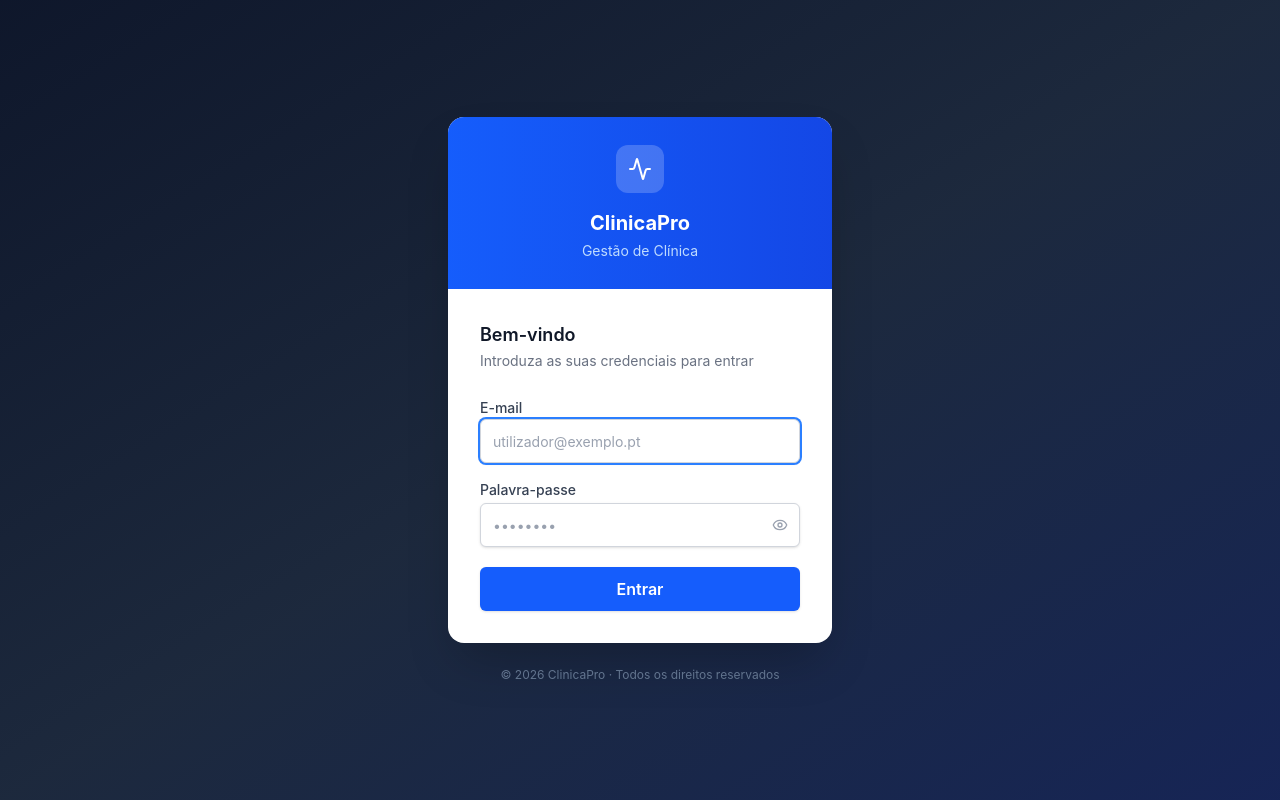
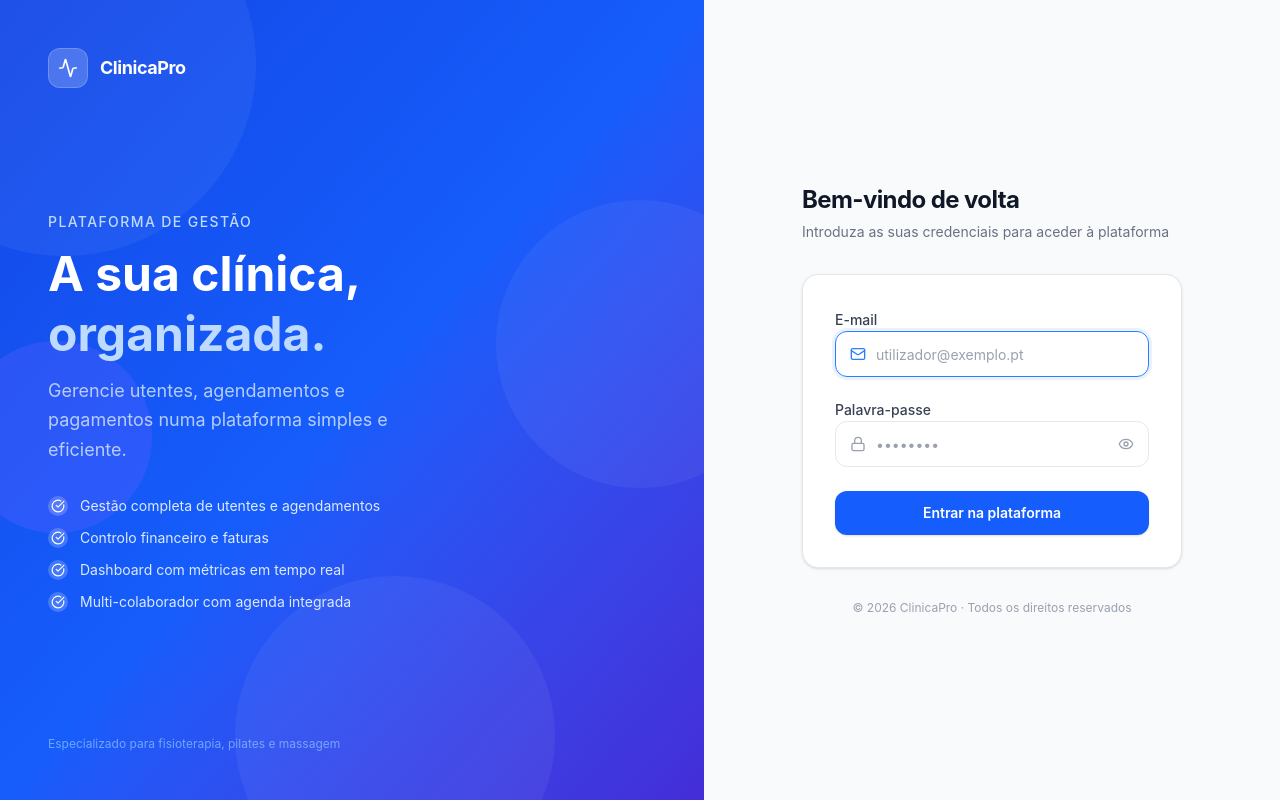
Before and after one commit to Maxwellsan91/clinicapro, a Next.js app: page /login in a window 1280 px wide. Built offline with nearby package versions, Linux system fonts and the light colour scheme.

Commit message:
design: pagina de login redesenhada (split-screen)

```diff
--- a/src/app/login/page.tsx
+++ b/src/app/login/page.tsx
@@ -1,46 +1,110 @@
 import { LoginForm } from "@/features/auth/components/LoginForm";
-import { Activity } from "lucide-react";
+import { Activity, CheckCircle } from "lucide-react";
 import type { Metadata } from "next";
 
 export const metadata: Metadata = {
   title: "Entrar — ClinicaPro",
 };
 
+const features = [
+  "Gestão completa de utentes e agendamentos",
+  "Controlo financeiro e faturas",
+  "Dashboard com métricas em tempo real",
+  "Multi-colaborador com agenda integrada",
+];
+
 export default function LoginPage() {
   return (
-    <div className="min-h-screen bg-gradient-to-br from-slate-900 via-slate-800 to-blue-950 flex items-center justify-center p-4">
-      <div className="w-full max-w-sm">
+    <div className="min-h-screen flex">
 
-        {/* Card */}
-        <div className="bg-white rounded-2xl shadow-2xl overflow-hidden">
+      {/* ── Painel esquerdo — branding ── */}
+      <div className="hidden lg:flex lg:w-1/2 xl:w-[55%] relative flex-col justify-between p-12 bg-gradient-to-br from-blue-700 via-blue-600 to-indigo-700 overflow-hidden">
 
-          {/* Header do card */}
-          <div className="bg-gradient-to-r from-blue-600 to-blue-700 px-8 py-7 text-center">
-            <div className="flex items-center justify-center w-12 h-12 rounded-xl bg-white/20 mx-auto mb-4">
-              <Activity className="w-6 h-6 text-white" />
+        {/* Círculos decorativos */}
+        <div className="absolute -top-32 -left-32 w-96 h-96 rounded-full bg-white/5" />
+        <div className="absolute top-1/4 -right-20 w-72 h-72 rounded-full bg-white/5" />
+        <div className="absolute -bottom-24 left-1/3 w-80 h-80 rounded-full bg-white/5" />
+        <div className="absolute bottom-1/3 -left-10 w-48 h-48 rounded-full bg-indigo-500/30" />
+
+        {/* Logo */}
+        <div className="relative z-10 flex items-center gap-3">
+          <div className="flex items-center justify-center w-10 h-10 rounded-xl bg-white/20 backdrop-blur-sm border border-white/20">
+            <Activity className="w-5 h-5 text-white" />
           </div>
-            <h1 className="text-xl font-bold text-white">ClinicaPro</h1>
-            <p className="text-blue-200 text-sm mt-1">Gestão de Clínica</p>
+          <span className="text-white font-bold text-lg tracking-tight">ClinicaPro</span>
         </div>
 
-          {/* Corpo do card */}
-          <div className="px-8 py-8">
-            <div className="mb-6">
-              <h2 className="text-lg font-semibold text-gray-900">Bem-vindo</h2>
-              <p className="text-sm text-gray-500 mt-0.5">
-                Introduza as suas credenciais para entrar
+        {/* Conteúdo central */}
+        <div className="relative z-10 space-y-8">
+          <div className="space-y-3">
+            <p className="text-blue-200 text-sm font-medium uppercase tracking-widest">
+              Plataforma de Gestão
+            </p>
+            <h1 className="text-4xl xl:text-5xl font-bold text-white leading-tight">
+              A sua clínica,<br />
+              <span className="text-blue-200">organizada.</span>
+            </h1>
+            <p className="text-blue-100/80 text-lg leading-relaxed max-w-sm">
+              Gerencie utentes, agendamentos e pagamentos numa plataforma simples e eficiente.
             </p>
           </div>
 
-            <LoginForm />
+          {/* Feature list */}
+          <ul className="space-y-3">
+            {features.map((f) => (
+              <li key={f} className="flex items-center gap-3">
+                <div className="flex items-center justify-center w-5 h-5 rounded-full bg-white/20 shrink-0">
+                  <CheckCircle className="w-3.5 h-3.5 text-white" />
+                </div>
+                <span className="text-blue-100 text-sm">{f}</span>
+              </li>
+            ))}
+          </ul>
+        </div>
+
+        {/* Rodapé do painel */}
+        <div className="relative z-10">
+          <p className="text-blue-300/70 text-xs">
+            Especializado para fisioterapia, pilates e massagem
+          </p>
         </div>
       </div>
 
+      {/* ── Painel direito — formulário ── */}
+      <div className="flex-1 flex flex-col items-center justify-center px-6 py-12 bg-gray-50">
+
+        {/* Logo mobile */}
+        <div className="flex items-center gap-2.5 mb-10 lg:hidden">
+          <div className="flex items-center justify-center w-9 h-9 rounded-xl bg-blue-600">
+            <Activity className="w-5 h-5 text-white" />
+          </div>
+          <span className="text-gray-900 font-bold text-lg">ClinicaPro</span>
+        </div>
+
+        <div className="w-full max-w-[380px]">
+
+          {/* Cabeçalho */}
+          <div className="mb-8">
+            <h2 className="text-2xl font-bold text-gray-900 tracking-tight">
+              Bem-vindo de volta
+            </h2>
+            <p className="text-gray-500 text-sm mt-1.5">
+              Introduza as suas credenciais para aceder à plataforma
+            </p>
+          </div>
+
+          {/* Card do form */}
+          <div className="bg-white rounded-2xl shadow-sm border border-gray-200 p-8">
+            <LoginForm />
+          </div>
+
           {/* Footer */}
-        <p className="text-center text-xs text-slate-500 mt-6">
+          <p className="text-center text-xs text-gray-400 mt-8">
             © {new Date().getFullYear()} ClinicaPro · Todos os direitos reservados
           </p>
         </div>
       </div>
+
+    </div>
   );
 }
--- a/src/features/auth/components/LoginForm.tsx
+++ b/src/features/auth/components/LoginForm.tsx
@@ -1,18 +1,20 @@
 "use client";
 
-import { useActionState, useEffect, useRef } from "react";
+import { useActionState, useEffect, useRef, useState } from "react";
 import { loginAction, type AuthActionResult } from "@/features/auth/actions";
 import { Button } from "@/components/ui/button";
 import { Input } from "@/components/ui/input";
 import { Label } from "@/components/ui/label";
-import { AlertCircle, Eye, EyeOff, Loader2 } from "lucide-react";
-import { useState } from "react";
+import { AlertCircle, Eye, EyeOff, Loader2, Mail, Lock } from "lucide-react";
+import { cn } from "@/lib/utils";
 
 const initialState: AuthActionResult | null = null;
 
 export function LoginForm() {
   const [state, formAction, isPending] = useActionState(loginAction, initialState);
   const [showPass, setShowPass] = useState(false);
+  const [emailFocused, setEmailFocused] = useState(false);
+  const [passFocused, setPassFocused] = useState(false);
   const emailRef = useRef<HTMLInputElement>(null);
 
   useEffect(() => {
@@ -21,17 +23,30 @@ export function LoginForm() {
 
   return (
     <form action={formAction} className="space-y-5">
+
       {/* Erro global */}
       {state && !state.success && (
-        <div className="flex items-start gap-3 rounded-lg border border-red-200 bg-red-50 px-4 py-3 text-sm text-red-700">
-          <AlertCircle className="mt-0.5 h-4 w-4 shrink-0" />
-          <span>{state.error}</span>
+        <div className="flex items-start gap-3 rounded-xl border border-red-200 bg-red-50 px-4 py-3.5 text-sm text-red-700 animate-in fade-in slide-in-from-top-1 duration-200">
+          <AlertCircle className="mt-0.5 h-4 w-4 shrink-0 text-red-500" />
+          <span className="leading-snug">{state.error}</span>
         </div>
       )}
 
       {/* E-mail */}
       <div className="space-y-1.5">
-        <Label htmlFor="email">E-mail</Label>
+        <Label htmlFor="email" className="text-sm font-medium text-gray-700">
+          E-mail
+        </Label>
+        <div className={cn(
+          "relative flex items-center rounded-xl border bg-white transition-all duration-200",
+          emailFocused
+            ? "border-blue-500 ring-3 ring-blue-500/10"
+            : "border-gray-200 hover:border-gray-300"
+        )}>
+          <Mail className={cn(
+            "absolute left-3.5 w-4 h-4 transition-colors duration-200 pointer-events-none",
+            emailFocused ? "text-blue-500" : "text-gray-400"
+          )} />
           <Input
             ref={emailRef}
             id="email"
@@ -41,16 +56,28 @@ export function LoginForm() {
             placeholder="utilizador@exemplo.pt"
             required
             disabled={isPending}
-          className="h-11"
+            onFocus={() => setEmailFocused(true)}
+            onBlur={() => setEmailFocused(false)}
+            className="h-11 pl-10 border-0 bg-transparent focus-visible:ring-0 focus-visible:ring-offset-0 shadow-none placeholder:text-gray-400 text-gray-900"
           />
+        </div>
       </div>
 
       {/* Palavra-passe */}
       <div className="space-y-1.5">
-        <div className="flex items-center justify-between">
-          <Label htmlFor="password">Palavra-passe</Label>
-        </div>
-        <div className="relative">
+        <Label htmlFor="password" className="text-sm font-medium text-gray-700">
+          Palavra-passe
+        </Label>
+        <div className={cn(
+          "relative flex items-center rounded-xl border bg-white transition-all duration-200",
+          passFocused
+            ? "border-blue-500 ring-3 ring-blue-500/10"
+            : "border-gray-200 hover:border-gray-300"
+        )}>
+          <Lock className={cn(
+            "absolute left-3.5 w-4 h-4 transition-colors duration-200 pointer-events-none",
+            passFocused ? "text-blue-500" : "text-gray-400"
+          )} />
           <Input
             id="password"
             name="password"
@@ -59,28 +86,31 @@ export function LoginForm() {
             placeholder="••••••••"
             required
             disabled={isPending}
-            className="h-11 pr-10"
+            onFocus={() => setPassFocused(true)}
+            onBlur={() => setPassFocused(false)}
+            className="h-11 pl-10 pr-10 border-0 bg-transparent focus-visible:ring-0 focus-visible:ring-offset-0 shadow-none placeholder:text-gray-400 text-gray-900"
           />
           <button
             type="button"
             onClick={() => setShowPass((v) => !v)}
-            className="absolute right-3 top-1/2 -translate-y-1/2 text-gray-400 hover:text-gray-600 transition-colors"
+            disabled={isPending}
+            className="absolute right-3.5 text-gray-400 hover:text-gray-600 transition-colors focus:outline-none"
             tabIndex={-1}
             aria-label={showPass ? "Ocultar palavra-passe" : "Mostrar palavra-passe"}
           >
-            {showPass ? (
-              <EyeOff className="h-4 w-4" />
-            ) : (
-              <Eye className="h-4 w-4" />
-            )}
+            {showPass
+              ? <EyeOff className="h-4 w-4" />
+              : <Eye className="h-4 w-4" />
+            }
           </button>
         </div>
       </div>
 
       {/* Botão */}
+      <div className="pt-1">
         <Button
           type="submit"
-        className="w-full h-11 text-base font-semibold"
+          className="w-full h-11 text-sm font-semibold bg-blue-600 hover:bg-blue-700 active:bg-blue-800 rounded-xl shadow-sm transition-all duration-150"
           disabled={isPending}
         >
           {isPending ? (
@@ -89,9 +119,11 @@ export function LoginForm() {
               A entrar...
             </>
           ) : (
-          "Entrar"
+            "Entrar na plataforma"
           )}
         </Button>
+      </div>
+
     </form>
   );
 }
```
Lines whose indentation alone changed are shown as unchanged.
